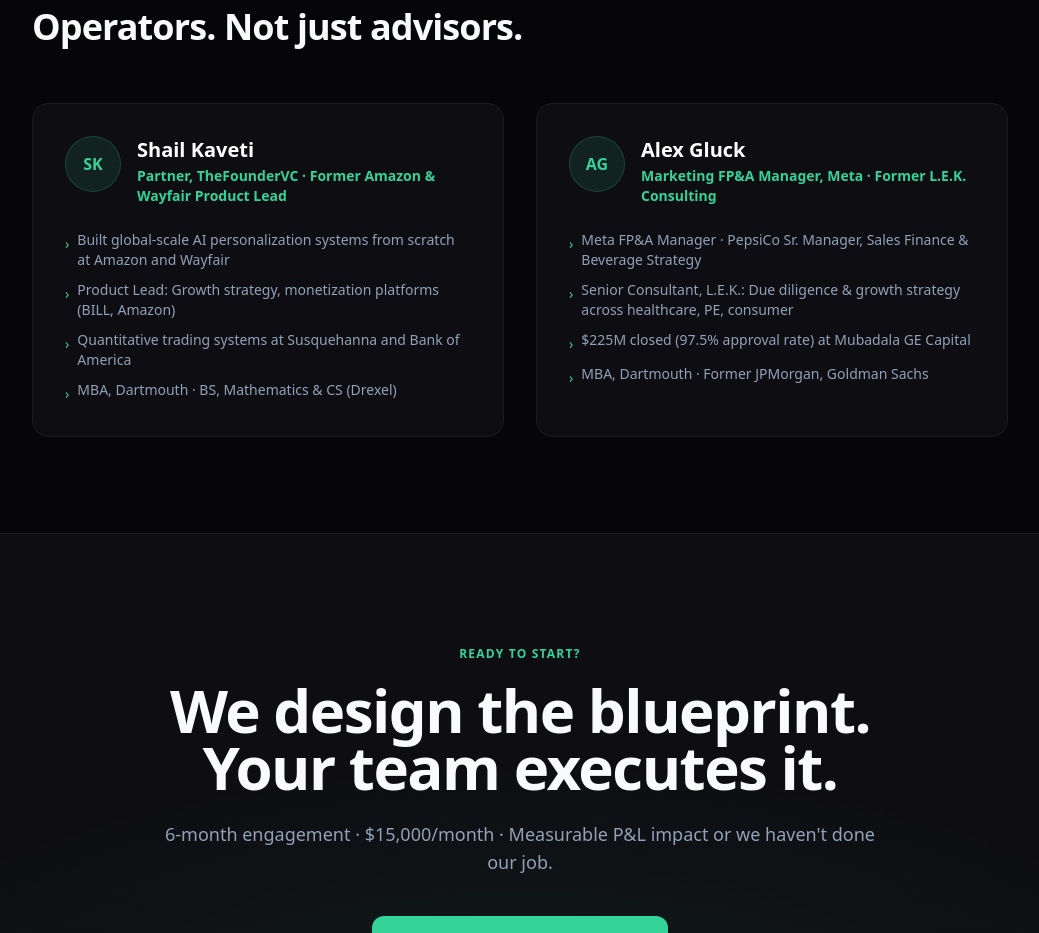
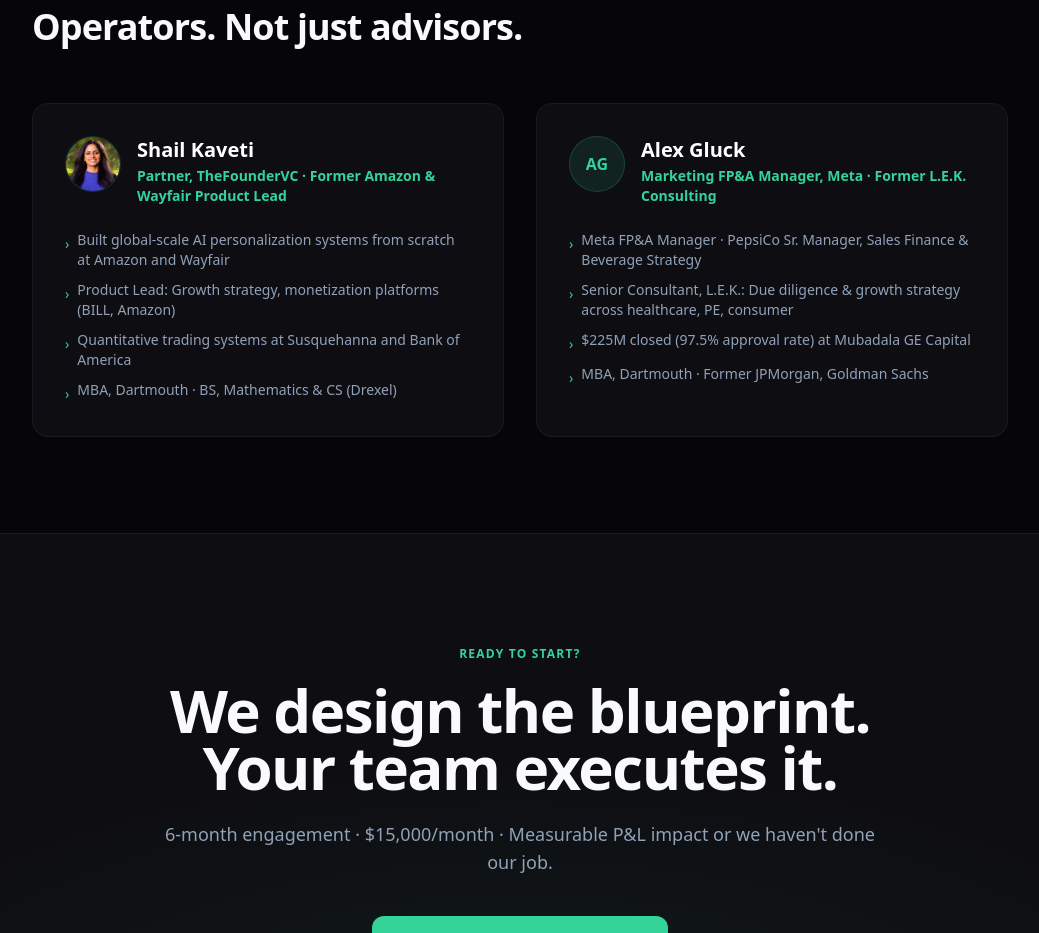
Before and after one commit to skaveti1/cogni_mind, a Next.js app: page / in a window 1280 px wide. Shown: the part 4940-5873 px from the top of the page, without its empty margins (120-1159 px from the left). Built offline with nearby package versions, Linux system fonts and the light colour scheme.

Commit message:
Profile update

```diff
--- a/src/app/page.tsx
+++ b/src/app/page.tsx
@@ -1,3 +1,4 @@
+import Image from 'next/image';
 import {
   ArrowRight,
   BarChart2,
@@ -266,8 +267,14 @@
             {/* Shail */}
             <div className="bg-slate-900 rounded-2xl border border-slate-800 p-8">
               <div className="flex items-start gap-4 mb-6">
-                <div className="w-14 h-14 rounded-full bg-brand/10 border border-brand/20 flex items-center justify-center text-brand font-black text-base flex-shrink-0">
-                  SK
+                <div className="w-14 h-14 rounded-full overflow-hidden border border-brand/20 shrink-0">
+                  <Image
+                    src="/shail-kaveti.jpg"
+                    alt="Shail Kaveti"
+                    width={56}
+                    height={56}
+                    className="w-full h-full object-cover"
+                  />
                 </div>
                 <div>
                   <h3 className="text-xl font-black text-white">Shail Kaveti</h3>
```
Also changed, not shown: public/shail-kaveti.jpg (added).
